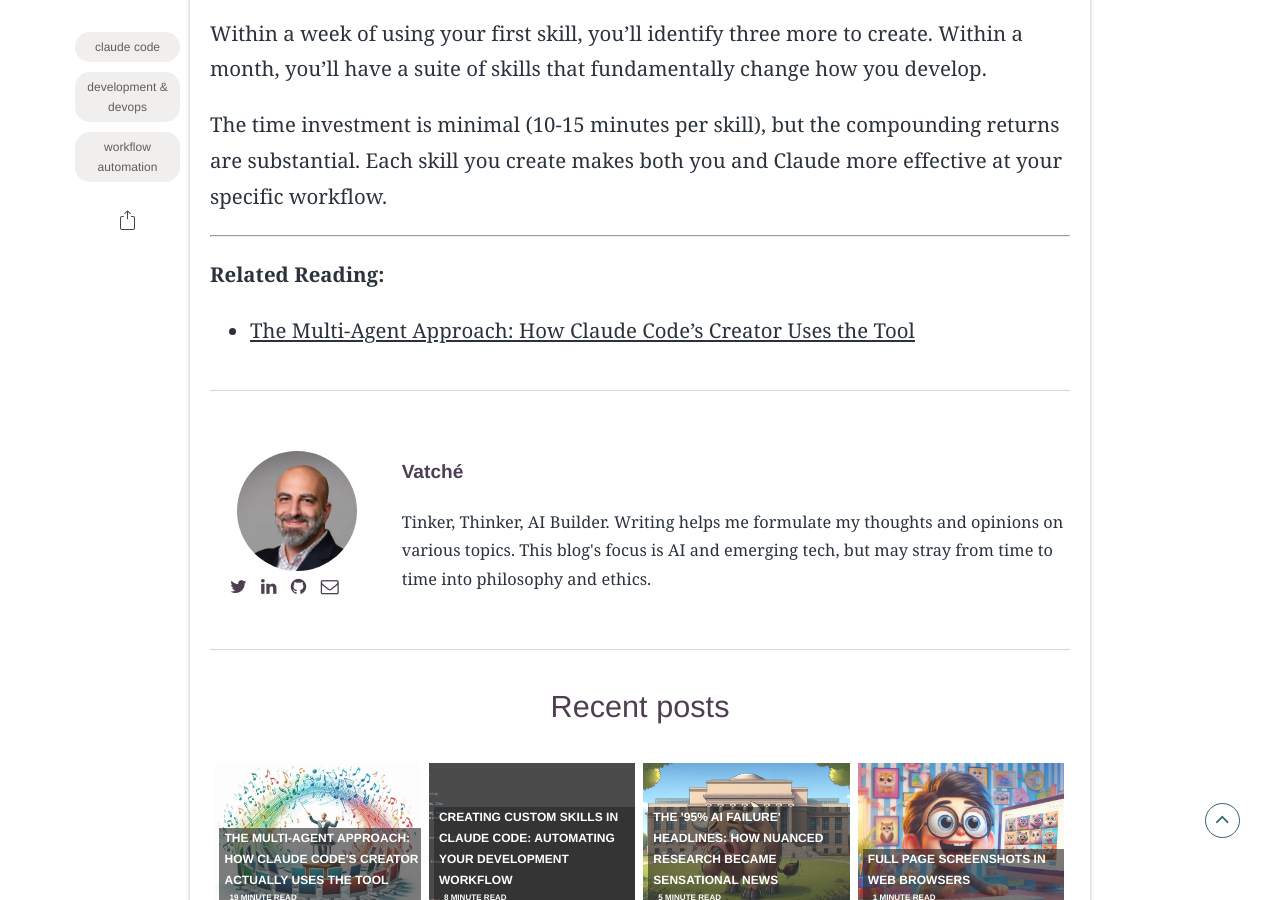
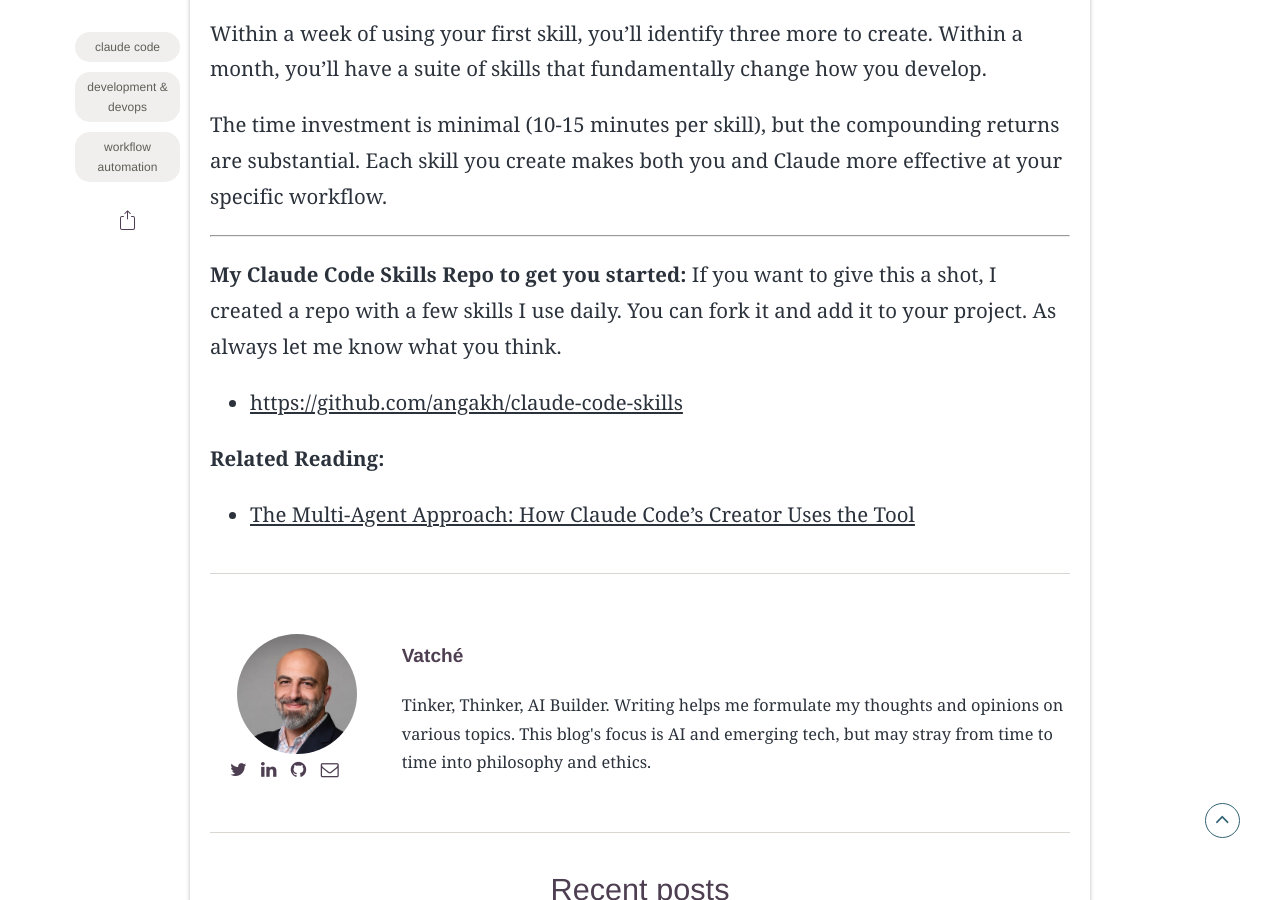
Before and after one commit to angakh/vatchesblog, a Jekyll site: the page built from _posts/2025-12-13-claude-code-skills-guide.md, in a window 1280 px wide and 900 px high, scrolled down 11227 px. Built offline with Jekyll 4.4.1, drawn with Linux system fonts in a browser that asks for light colours; some web fonts are replaced.

Commit message:
added link to github repo for skills

```diff
--- a/_posts/2025-12-13-claude-code-skills-guide.md
+++ b/_posts/2025-12-13-claude-code-skills-guide.md
@@ -435,5 +435,9 @@
 
 ---
 
+**My Claude Code Skills Repo to get you started:**
+If you want to give this a shot, I created a repo with a few skills I use daily. You can fork it and add it to your project. As always let me know what you think.
+- [https://github.com/angakh/claude-code-skills](https://github.com/angakh/claude-code-skills)
+
 **Related Reading:**
 - [The Multi-Agent Approach: How Claude Code's Creator Uses the Tool](/orchestrating-agents-claude.html)
```
Also changed, not shown: _posts/2026-01-06-orchestrating-agents-claude.md (+3 -0 lines).
